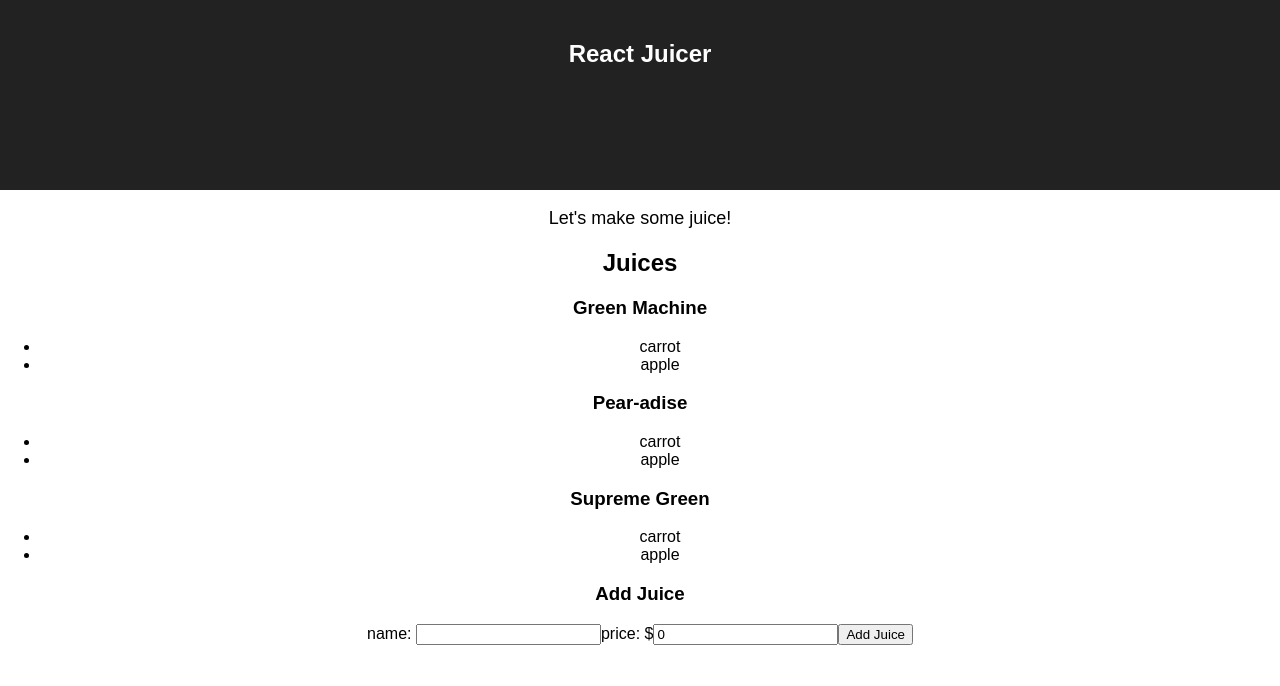
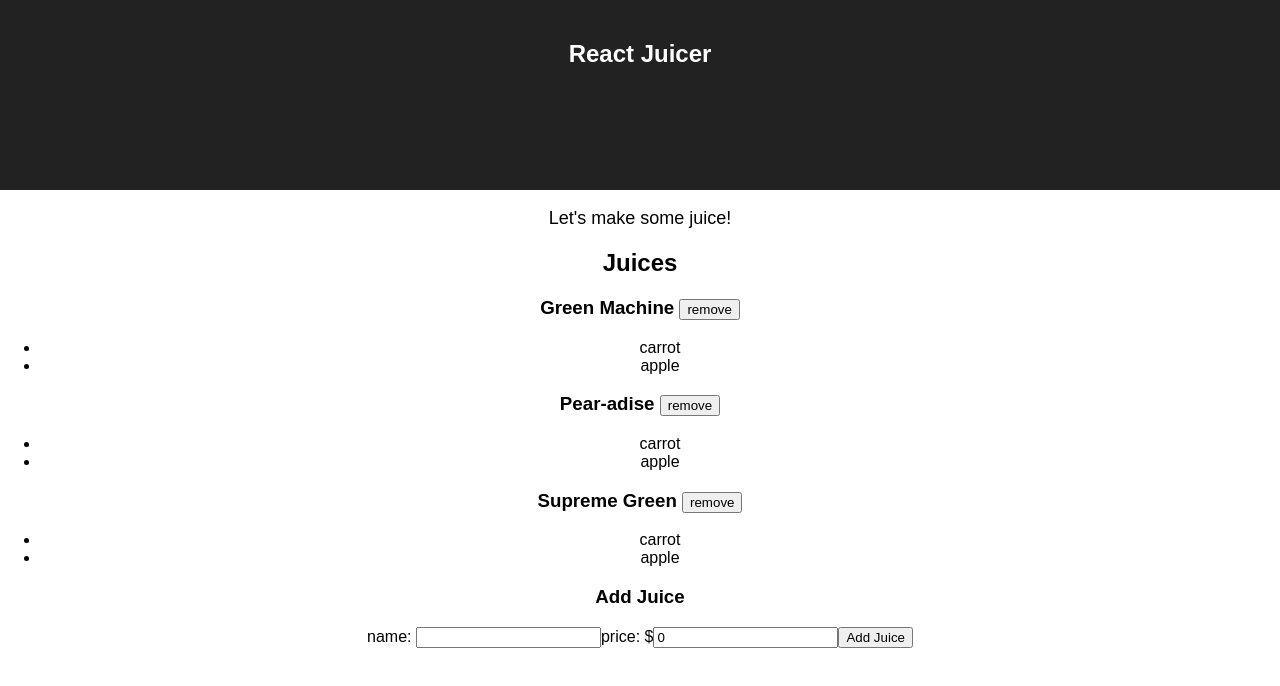
Before and after one commit to willnickerson/react-juicer, a React (Create React App) app: page /juices/1 in a window 1280 px wide. Shown: the top 686 px of the page. Built offline with nearby package versions, Linux system fonts and the light colour scheme.

Commit message:
delete button now removes juice from juices

```diff
--- a/src/components/Juice.js
+++ b/src/components/Juice.js
@@ -4,7 +4,8 @@ import PropTypes from 'prop-types';
 class Juice extends Component {
   static PropTypes = {
     name: PropTypes.string.isRequired,
-    price: PropTypes.number.isRequired
+    price: PropTypes.number.isRequired,
+    onRemove: PropTypes.func.isRequired
   }
   constructor(props) {
     super(props);
@@ -33,7 +34,7 @@ class Juice extends Component {
     const { ingredients } = this.state;
     return (
       <div className="juice-detail">
-        <h3> { this.props.name } </h3>
+        <h3> { this.props.name } <button onClick={this.props.onRemove}>remove</button></h3>
         <p> { this.props.price } </p>
         <ul className="ingredients-list">
           {ingredients.map(ingredient => <li>{ingredient.name}</li>)}
--- a/src/components/Juices.js
+++ b/src/components/Juices.js
@@ -18,7 +18,11 @@ class Juices extends Component {
       price: juice.price,
       _id: nextId
     });
-    console.log(this.juices);
+    this.setState(this.state);
+  }
+
+  onJuiceRemove = index => {
+    this.state.juices.splice(index, 1);
     this.setState(this.state);
   }
 
@@ -50,7 +54,11 @@ class Juices extends Component {
     return(
       <div className="juices-view">
         <h2>Juices</h2>
-        {juices.map(juice => <Juice name= { juice.name } key={ juice._id }/>)}
+        {juices.map((juice, index) => <Juice
+          name= { juice.name }
+          key={ juice._id }
+          onRemove={() => this.onJuiceRemove(index)}
+        />)}
         <h3>Add Juice</h3>
         <AddJuiceForm onAdd={this.onJuiceAdd}/>
       </div>
```
